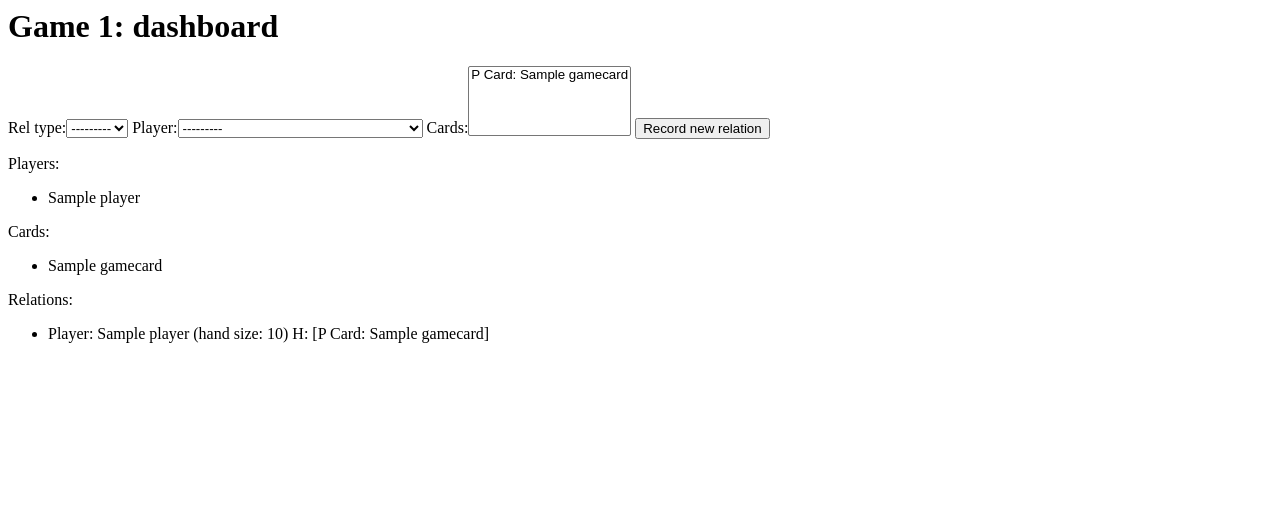
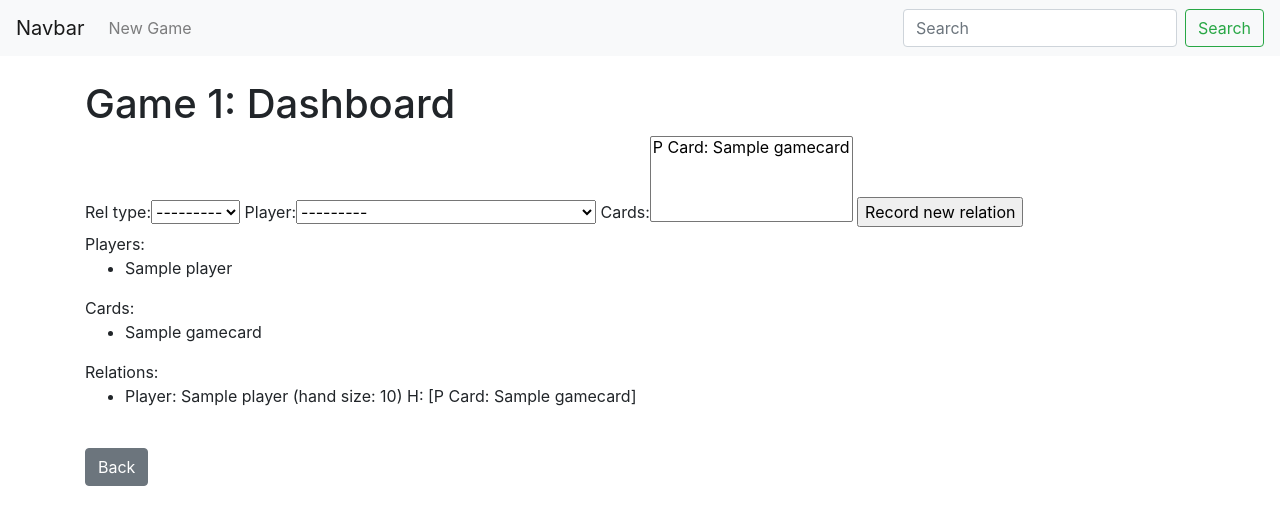
Before and after one commit to dabreese00/clue-solver-django, a Django app: page /dashboard/1/ in a window 1280 px wide. Shown: the top 525 px of the page. Run offline with Django 3.2, Linux system fonts and the light colour scheme; tables that the repository leaves empty hold one stand-in row (values such as "Sample post").

Commit message:
Add some basic styling and navigation to games
Add base template for games, with bootstrap and navbar.

Add links between games home and game dashboard.

```diff
--- /dev/null
+++ b/cluesolver/games/templates/games/base.html
@@ -0,0 +1,43 @@
+<!doctype html>
+<html lang="en">
+  <head>
+    <!-- Required meta tags -->
+    <meta charset="utf-8">
+    <meta name="viewport" content="width=device-width, initial-scale=1, shrink-to-fit=no">
+
+    <!-- Bootstrap CSS -->
+    <link rel="stylesheet" href="https://cdn.jsdelivr.net/npm/bootstrap@4.5.3/dist/css/bootstrap.min.css" integrity="sha384-TX8t27EcRE3e/ihU7zmQxVncDAy5uIKz4rEkgIXeMed4M0jlfIDPvg6uqKI2xXr2" crossorigin="anonymous">
+
+    <title>{% block title %}{% endblock %}</title>
+  </head>
+  <body>
+<nav class="navbar navbar-expand-lg navbar-light bg-light">
+    <a class="navbar-brand" href="{% url 'games:home' %}">Navbar</a>
+  <button class="navbar-toggler" type="button" data-toggle="collapse" data-target="#navbarSupportedContent" aria-controls="navbarSupportedContent" aria-expanded="false" aria-label="Toggle navigation">
+    <span class="navbar-toggler-icon"></span>
+  </button>
+
+  <div class="collapse navbar-collapse" id="navbarSupportedContent">
+    <ul class="navbar-nav mr-auto">
+      <li class="nav-item">
+        <a class="nav-link" href="#">New Game</a>
+      </li>
+    </ul>
+    <form class="form-inline my-2 my-lg-0">
+      <input class="form-control mr-sm-2" type="search" placeholder="Search" aria-label="Search">
+      <button class="btn btn-outline-success my-2 my-sm-0" type="submit">Search</button>
+    </form>
+  </div>
+</nav>
+
+	  <br/>
+	  <div class="container">
+	  {% block content %}
+	  {% endblock %}
+	  </div>
+
+    <!-- jQuery and Bootstrap Bundle (includes Popper) -->
+    <script src="https://code.jquery.com/jquery-3.5.1.slim.min.js" integrity="sha384-DfXdz2htPH0lsSSs5nCTpuj/zy4C+OGpamoFVy38MVBnE+IbbVYUew+OrCXaRkfj" crossorigin="anonymous"></script>
+    <script src="https://cdn.jsdelivr.net/npm/bootstrap@4.5.3/dist/js/bootstrap.bundle.min.js" integrity="sha384-ho+j7jyWK8fNQe+A12Hb8AhRq26LrZ/JpcUGGOn+Y7RsweNrtN/tE3MoK7ZeZDyx" crossorigin="anonymous"></script>
+  </body>
+</html>
--- a/cluesolver/games/templates/games/gameplay_dashboard.html
+++ b/cluesolver/games/templates/games/gameplay_dashboard.html
@@ -1,4 +1,11 @@
-<h1>Game {{ game.id }}: dashboard</h1>
+{% extends 'games/base.html' %}
+
+{% block title %}
+Game {{ game.id }}: Dashboard
+{% endblock %}
+
+{% block content %}
+<h1>Game {{ game.id }}: Dashboard</h1>
 
 {% if error_message %}<p><strong>{{ error_message }}</strong></p>{% endif %}
 
@@ -28,3 +35,6 @@ Relations:
 	<li>{{ relation }}</li>
 	{% endfor %}
 </ul>
+<br>
+<a href="{% url 'games:home' %}" class="btn btn-secondary">Back</a>
+{% endblock %}
```
Also changed, not shown: cluesolver/games/templates/games/home.html (+9 -1 lines), todo.txt (+3 -5 lines).
